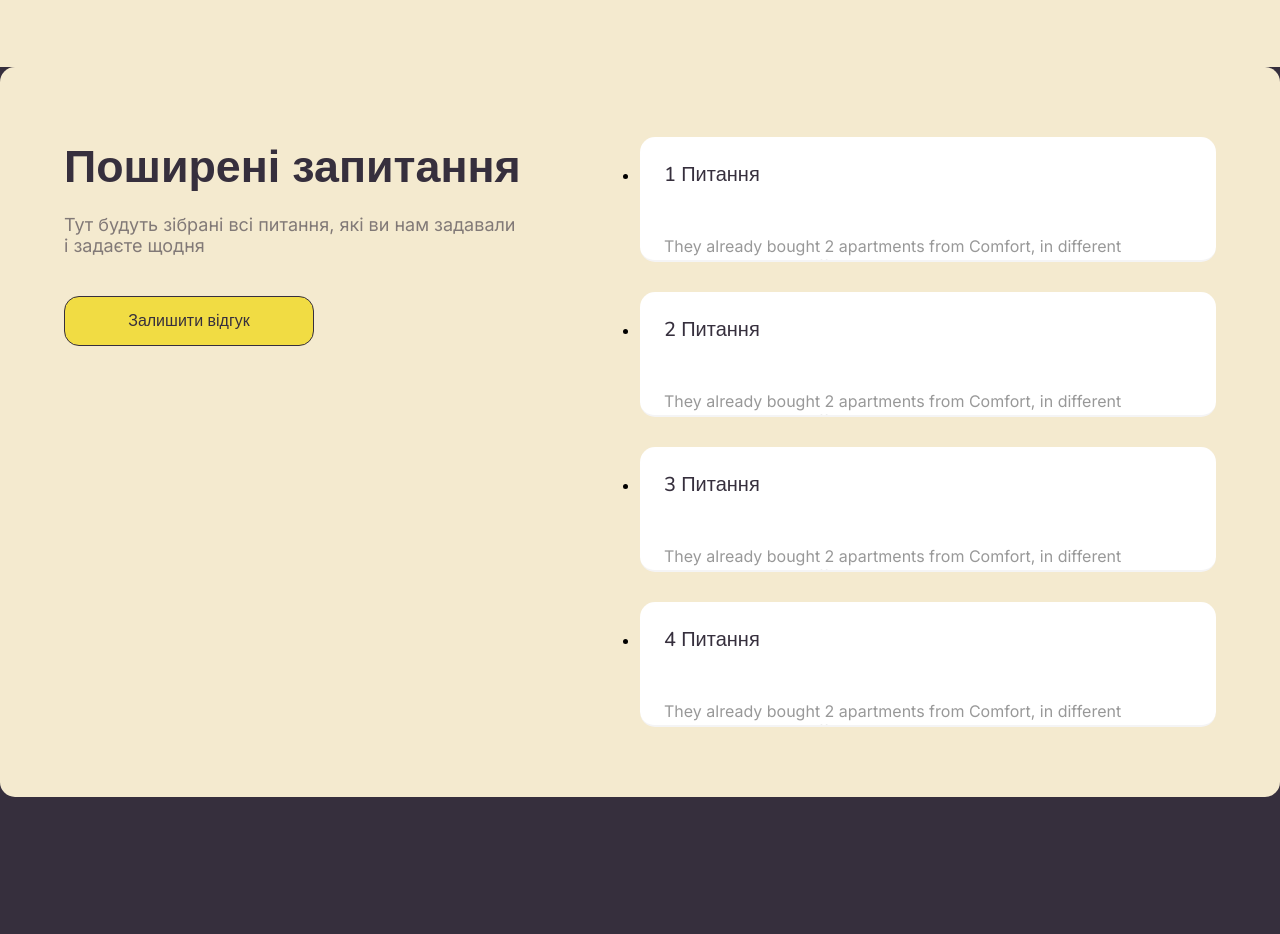
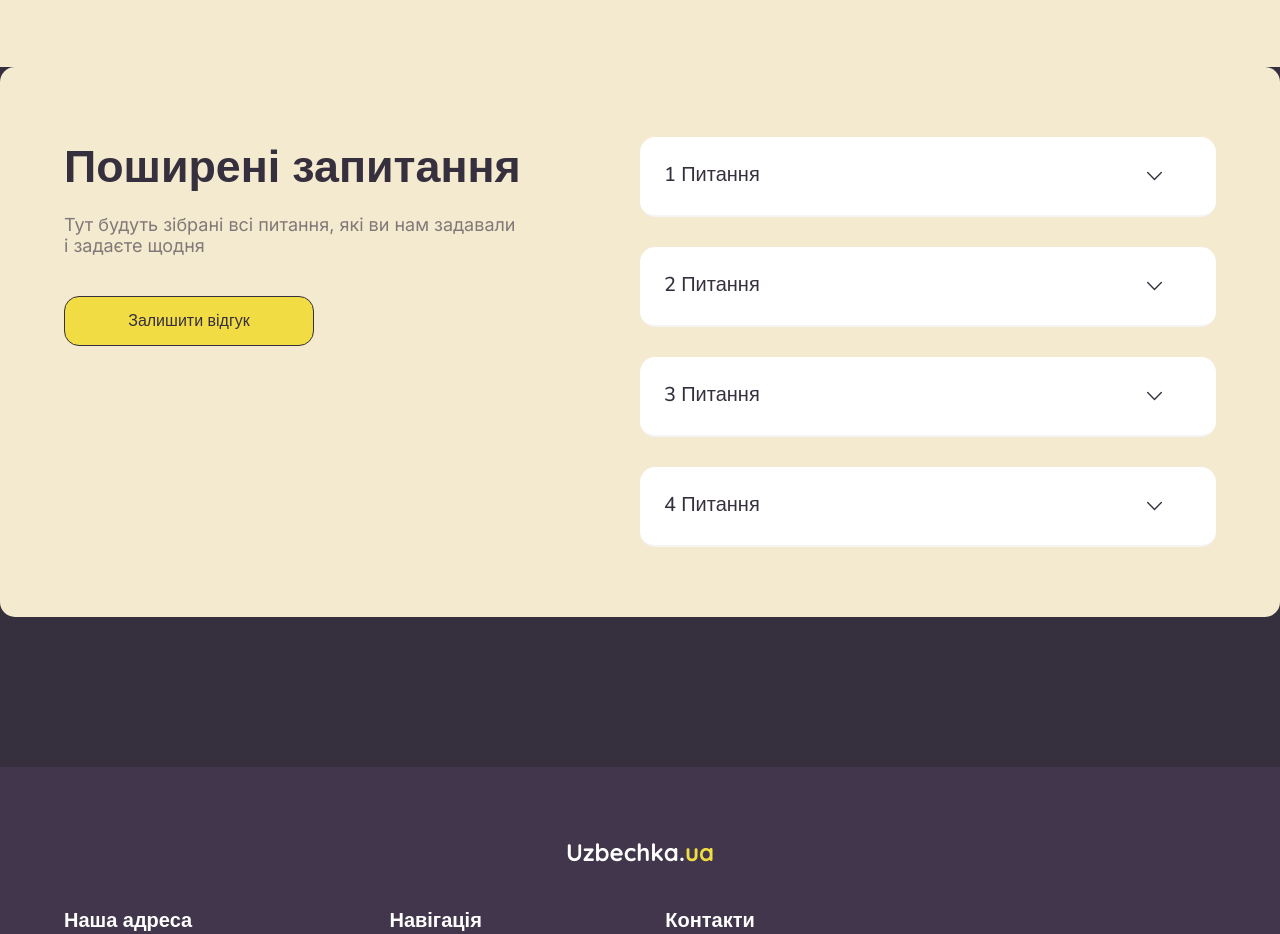
Before and after one commit to Viktor-KL/Uzbechka.ua, a Next.js app: page / in a window 1280 px wide. Shown: the part 3600-4534 px from the top of the page. Built offline with nearby package versions, Linux system fonts and the light colour scheme; grey boxes are pictures that could not be loaded.

Commit message:
Fix Accordion component, created in prev commit

```diff
--- a/src/components/screens/Faq/Faq.module.scss
+++ b/src/components/screens/Faq/Faq.module.scss
@@ -2,20 +2,29 @@
 
 .section {
     background: $c-milk;
+    border-radius: $border-radius;
     padding: 70px 0;
-    border-radius: $border-radius;
 }
 
 .wrapper {
     @include full-width-content;
     align-items: start;
     gap: 2rem;
+
+    @include tablet {
+        flex-direction: column;
+    }
 }
 
 .content {
+    max-width: 40%;
     display: flex;
     flex-direction: column;
-    max-width: 40%;
+
+    @include tablet {
+        max-width: 100%;
+        text-align: center;
+    }
 }
 
 .title {
@@ -30,6 +39,11 @@
 
 .list {
     width: 50%;
+    list-style-type: none;
+
+    @include tablet {
+        width: 100%;
+    }
 }
 
 .item {
@@ -45,28 +59,37 @@
 
 .button {
     width: 100%;
+    display: flex;
     justify-content: space-between;
-    background: none;
     padding: 0;
 
     &:after {
         content: '';
         display: block;
         width: 32px;
+        height: 32px;
+        background: ('/img/faq/arrow-icon.svg');
     }
 
     &:hover {
+        // @include link-hover();
         cursor: pointer;
     }
 }
 
 .button_active {
+    background: $c-black;
+    border-top-left-radius: $border-radius;
+    border-top-right-radius: $border-radius;
+    border-bottom: 1px dashed $c-white;
+
     &:after {
         transform: rotate(180deg);
     }
 
     .question {
         color: $c-white;
+        transition: .3s ease;
     }
 }
 
@@ -75,16 +98,33 @@
     font-family: $secondary-font-family;
     font-weight: 500;
     color: $c-black;
-    width: 90%;
+    width: 100%;
+    display: flex;
+    justify-content: space-between;
     text-align: left;
     padding: 24px;
+}
+
+.arrow_active {
+    transform: rotate(-180deg);
+    filter: invert(98%) sepia(0%) saturate(47%) hue-rotate(138deg) brightness(117%) contrast(100%);
+    transition: transform .3s ease;
 }
 
 .answer_wrapper {
     height: 0;
     overflow: hidden;
     transition: height ease .3;
+}
+
+.answer_wrapper_active {
+    background: $c-black;
+    border-bottom-left-radius: $border-radius;
+    border-bottom-right-radius: $border-radius;
+    color: $c-white;
+    height: auto;
     padding: 24px;
+    transition: color .3s ease;
 }
 
 .answer {
--- a/src/components/screens/Faq/FaqItem.tsx
+++ b/src/components/screens/Faq/FaqItem.tsx
@@ -1,4 +1,6 @@
 import { FC, useRef } from "react";
+import Image from "next/image";
+
 import IFaqItem from "shared/interfaces/IFaq/IFaqItem";
 import styles from "./Faq.module.scss";
 
@@ -17,16 +19,20 @@ const FaqItem: FC<Props> = ({ question, answer, onToggle, active }) => {
         className={`${styles.button} ${active ? styles.button_active : ""}`}
         onClick={onToggle}
       >
-        <p className={styles.question}>{question}</p>
+        <p className={styles.question}>
+          {question}{" "}
+          <Image
+            src="/img/faq/arrow-icon.svg"
+            width={15}
+            height={30}
+            alt="arrow-icon"
+            className={`${styles.arrow} ${active ? styles.arrow_active : ''}`}
+          />
+        </p>
       </button>
       <div
         ref={answerWrapper}
-        className={styles.answer_wrapper}
-        style={
-          active
-            ? { height: answerWrapper?.current?.scrollHeight }
-            : { height: 0 }
-        }
+        className={`${styles.answer_wrapper} ${active ? styles.answer_wrapper_active : ''}`}
       >
         <div className={styles.answer}>{answer}</div>
       </div>
--- a/src/styles/resources/mixins.scss
+++ b/src/styles/resources/mixins.scss
@@ -101,3 +101,8 @@
     @content;
   }
 }
+
+/* ---- Transition ---- */
+@mixin transition {
+  transition: all .3s ease;
+}
```
Also changed, not shown: public/img/faq/arrow-icon.svg (added).
